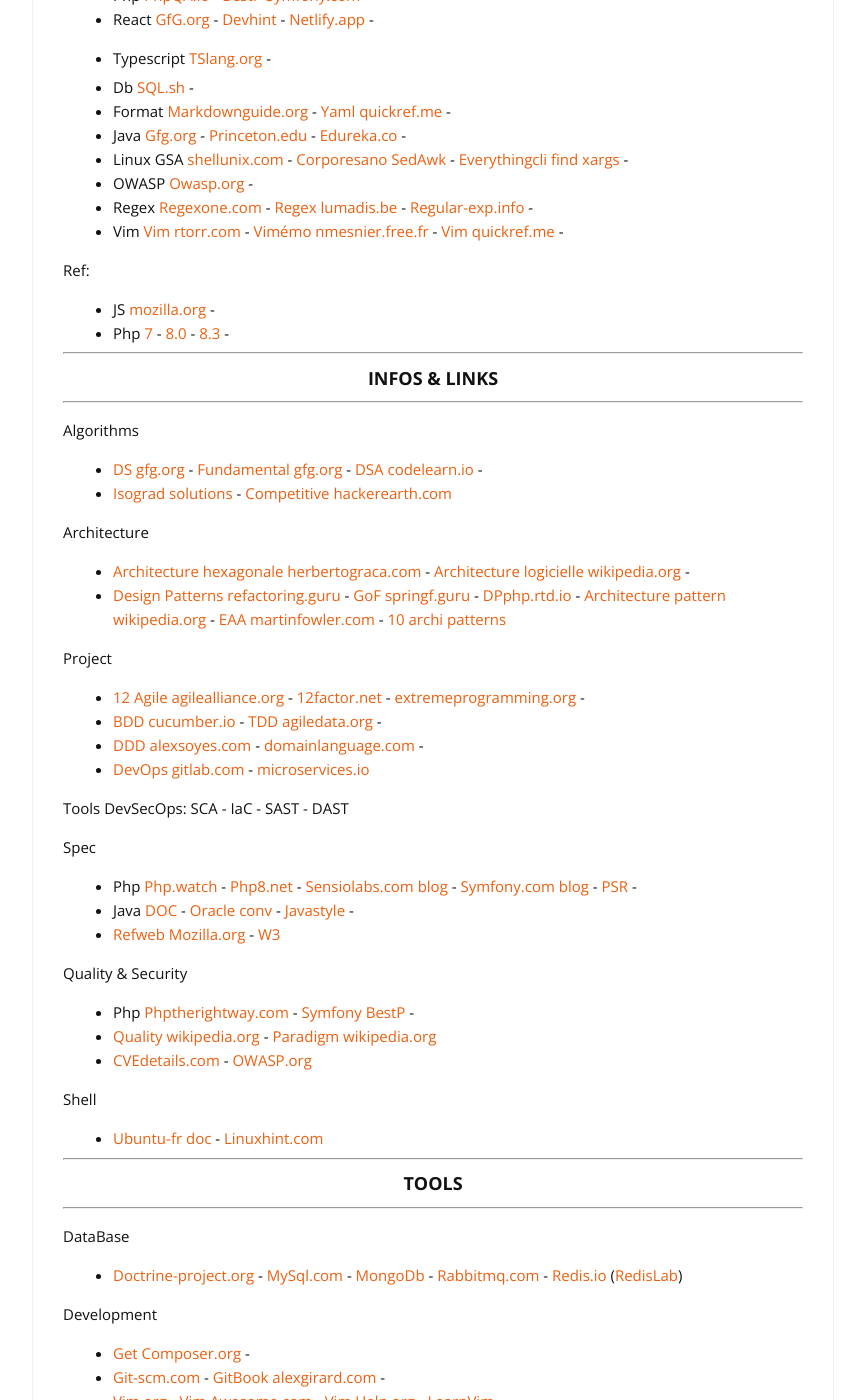
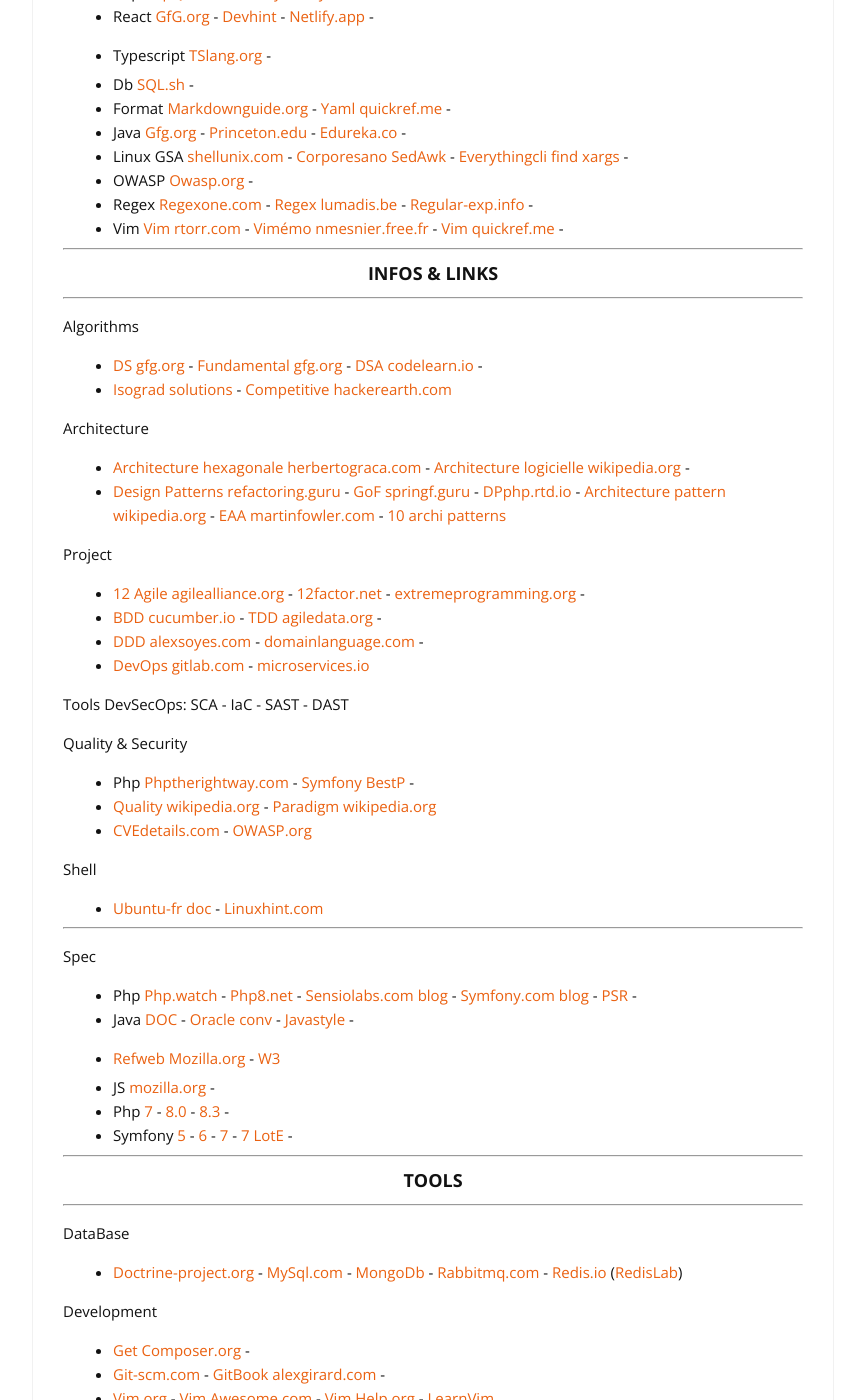
Before and after one commit to cylmat/cylmat.github.io, a Jekyll site: the page built from _pages/USEFUL.md, in a window 1280 px wide and 1400 px high, scrolled down 1438 px. Shown: the whole window, without its empty margins (207-1072 px from the left). Built offline with Jekyll 4.4.1, drawn with Linux system fonts in a browser that asks for light colours; nearby versions of some CDN libraries; some of the changed lines change nothing that is shown.

Commit message:
Update USEFUL.md

```diff
--- a/_pages/USEFUL.md
+++ b/_pages/USEFUL.md
@@ -16,7 +16,7 @@
 * Front [Sitepoint.com](https://www.sitepoint.com) - [Delicious-insights](https://delicious-insights.com/fr/articles-et-tutos/) - [Knowledgehut.com](https://www.knowledgehut.com/blog/category/web-development) -
 * Linux [Linux.org](https://linuxfr.org) - [Lafermeduweb.net](https://www.lafermeduweb.net) - [Korben.info](https://korben.info) -
 * PHP [Php Humancoder.com](https://news.humancoders.com/t/php) - [Strangebuzz.com](https://www.strangebuzz.com/fr) - [Zend.com](https://www.zend.com/blog) -
-[Php Developpez.com](https://php.developpez.com) - [Phpnews.io](https://phpnews.io) - [Php Linux.org](https://linuxfr.org/sections/php) -
+[Php Developpez.com](https://php.developpez.com) - [Php Linux.org](https://linuxfr.org/sections/php) -
 * Java [Java Linux.org](https://linuxfr.org/sections/java) - [Java LMI](https://www.lemondeinformatique.fr/toute-l-actualite-produit-sur-java-42.html)
 * Front [Dev.to](https://dev.to)
 
@@ -52,7 +52,9 @@
 * React: [Playcode.io](https://playcode.io/react) - [CodeSandbox.io](https://codesandbox.io/s) -
 * TypeScript: [Typescriptlang.org](https://www.typescriptlang.org/play)
 
+---
 ### <center>Cheat sheets</center>
+---
 
 [DEVDOCS.io](https://devdocs.io) - [Devhints.io](https://devhints.io) - [Quickref](https://quickref.me) - [Shecodes](http://cheatsheets.shecodes.io) - [LearnXinY](https://learnxinyminutes.com) - [Overapi](https://overapi.com/javascript) -
 
@@ -70,10 +72,6 @@
 - OWASP [Owasp.org](https://cheatsheetseries.owasp.org/Glossary.html) -
 - Regex [Regexone.com](https://regexone.com) - [Regex lumadis.be](https://lumadis.be/regex) - [Regular-exp.info](https://www.regular-expressions.info) -
 - Vim [Vim rtorr.com](https://vim.rtorr.com) - [Vimémo nmesnier.free.fr](http://nmesnier.free.fr/vim.html) - [Vim quickref.me](https://quickref.me/vim) -
-
-Ref:
-- JS [mozilla.org](https://developer.mozilla.org/fr/docs/Web/JavaScript/Reference) -
-- Php [7](https://www.php.net/manual/fr/migration70.php) - [8.0](https://www.php.net/releases/8.0) - [8.3](https://www.php.net/releases/8.3) -
 
 ---
 ### <center>INFOS & LINKS</center>
@@ -96,12 +94,6 @@
 
 Tools DevSecOps: SCA - IaC - SAST - DAST
 
-Spec
-* Php [Php.watch](https://php.watch/versions) - [Php8.net](https://www.php.net/releases/8.0/en.php) -
-[Sensiolabs.com blog](https://blog.sensiolabs.com) - [Symfony.com blog](https://symfony.com/blog) -  [PSR](https://www.php-fig.org/psr) -
-* Java [DOC](https://docs.oracle.com/en/java) - [Oracle conv](https://www.oracle.com/java/technologies/javase/codeconventions-contents.html) - [Javastyle](https://geosoft.no/javastyle.html) -
-* [Refweb Mozilla.org](https://developer.mozilla.org/fr/docs/Web) - [W3](https://www.w3.org)
-
 Quality & Security
 * Php [Phptherightway.com](https://phptherightway.com) - [Symfony BestP](https://symfony.com/doc/current/best_practices.html) -
 * [Quality wikipedia.org](https://fr.wikipedia.org/wiki/Qualit%C3%A9_logicielle) - [Paradigm wikipedia.org](https://fr.m.wikipedia.org/wiki/Paradigme_(programmation))
@@ -109,6 +101,17 @@
 
 Shell
 * [Ubuntu-fr doc](https://doc.ubuntu-fr.org) - [Linuxhint.com](https://linuxhint.com)
+
+---
+Spec
+* Php [Php.watch](https://php.watch/versions) - [Php8.net](https://www.php.net/releases/8.0/en.php) -
+[Sensiolabs.com blog](https://blog.sensiolabs.com) - [Symfony.com blog](https://symfony.com/blog) -  [PSR](https://www.php-fig.org/psr) -
+* Java [DOC](https://docs.oracle.com/en/java) - [Oracle conv](https://www.oracle.com/java/technologies/javase/codeconventions-contents.html) - [Javastyle](https://geosoft.no/javastyle.html) -
+* [Refweb Mozilla.org](https://developer.mozilla.org/fr/docs/Web) - [W3](https://www.w3.org)
+
+- JS [mozilla.org](https://developer.mozilla.org/fr/docs/Web/JavaScript/Reference) -
+- Php [7](https://www.php.net/manual/fr/migration70.php) - [8.0](https://www.php.net/releases/8.0) - [8.3](https://www.php.net/releases/8.3) -
+- Symfony [5](https://symfony.com/releases/5.0) - [6](https://symfony.com/releases/6.0) - [7](https://symfony.com/releases/7.0) - [7 LotE](https://symfony.com/blog/category/living-on-the-edge/7.0-6.4) -
 
 ---
 ### <center>TOOLS</center>
```
